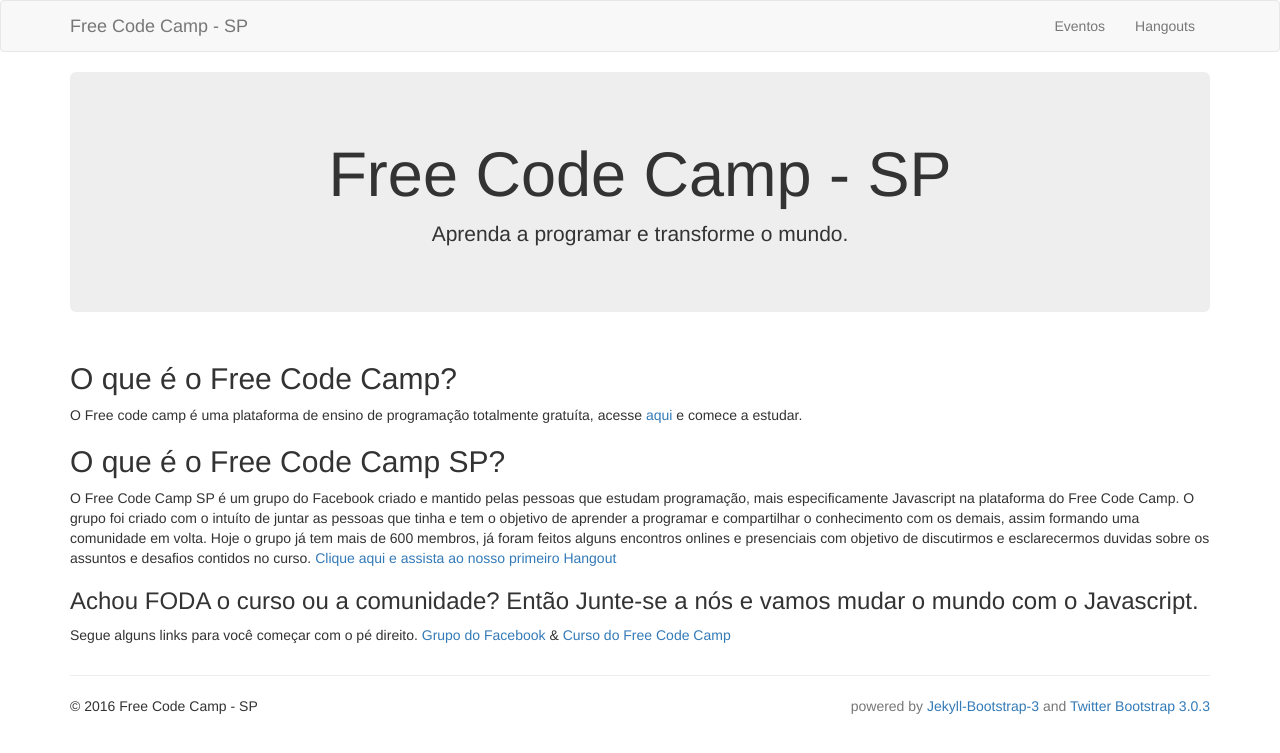
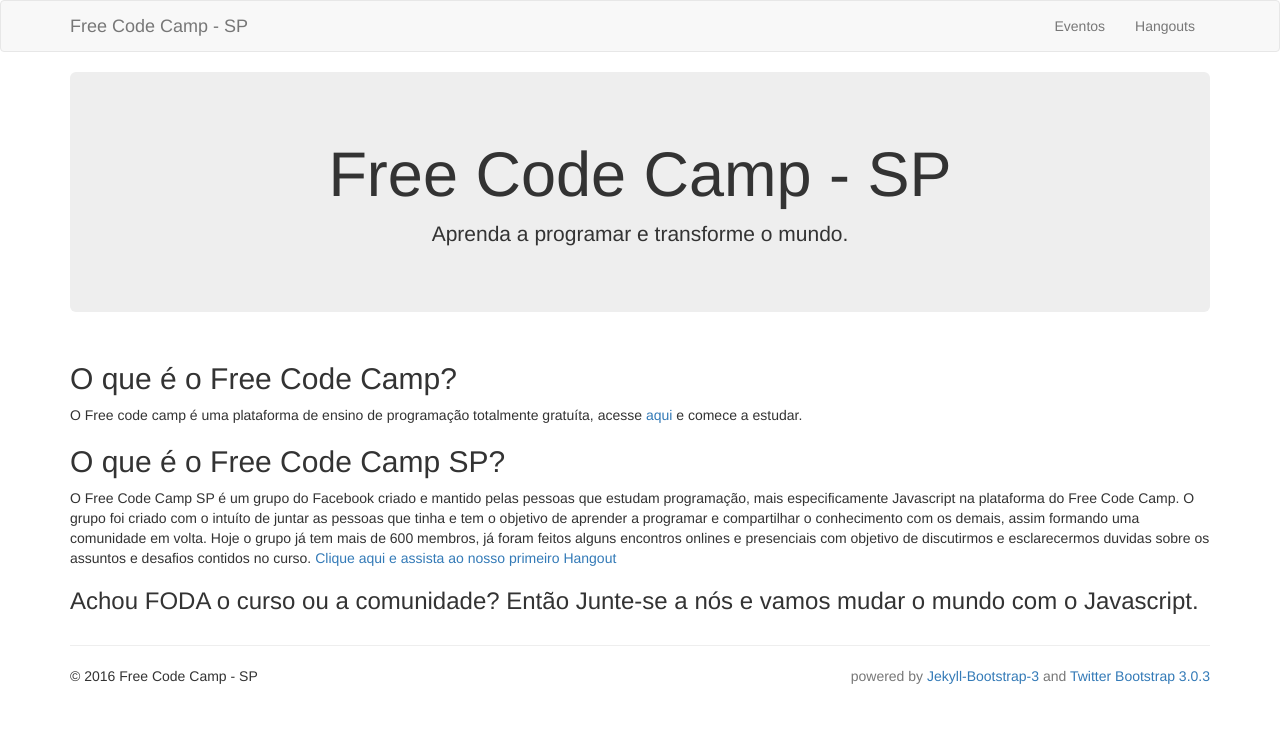
Before and after one commit to FreeCodeCampSp/FreeCodeCampSp.github.io, a Jekyll site: the page built from index.md, in a window 1280 px wide. Shown: the top 753 px of the page. Built offline with Jekyll 4.4.1, drawn with Linux system fonts in a browser that asks for light colours; nearby versions of some CDN libraries; library files that are not in the unit come from our copies.

Commit message:
Atualização do conteúdo da home

```diff
--- a/index.md
+++ b/index.md
@@ -13,10 +13,3 @@
 O Free Code Camp SP é um grupo do Facebook criado e mantido pelas pessoas que estudam programação, mais especificamente Javascript na plataforma do Free Code Camp. O grupo foi criado com o intuíto de juntar as pessoas que tinha e tem o objetivo de aprender a programar e compartilhar o conhecimento com os demais, assim formando uma comunidade em volta. Hoje o grupo já tem mais de 600 membros, já foram feitos alguns encontros onlines e presenciais com objetivo de discutirmos e esclarecermos duvidas sobre os assuntos e desafios contidos no curso. <a href="http://freecodecampsp.github.io/hangouts">Clique aqui e assista ao nosso primeiro Hangout</a>
 
 ### Achou FODA o curso ou a comunidade? Então Junte-se a nós e vamos mudar o mundo com o Javascript.
-
-Segue alguns links para você começar com o pé direito.
-<a href="https://www.facebook.com/groups/free.code.camp.sao.paulo/">
-Grupo do Facebook
-</a>
-&
-<a href="https://github.com/FreeCodeCampSp"> Curso do Free Code Camp</a>
```
Also changed, not shown: 1 other file.
